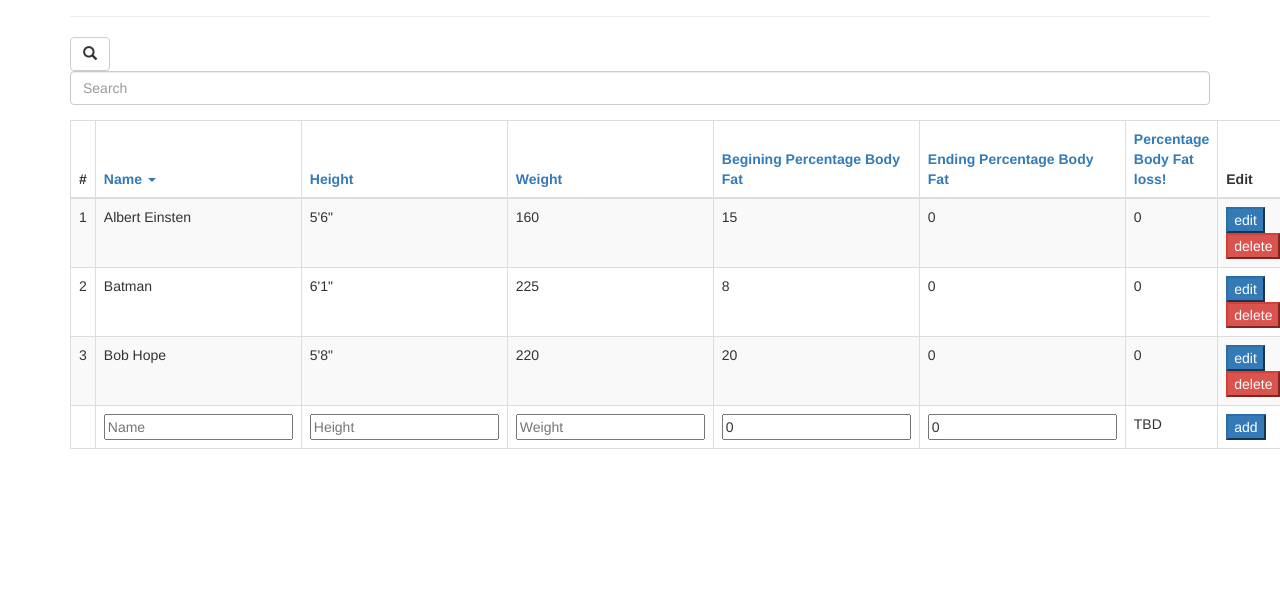
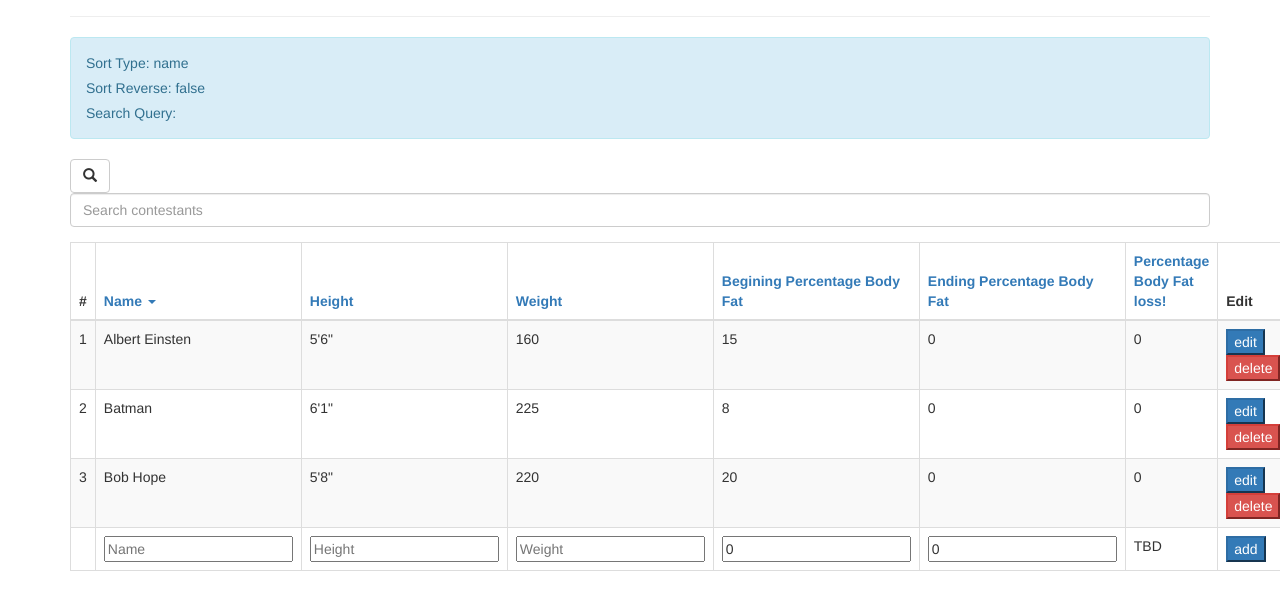
Before and after one commit to QsBBQ/biggest_loser, a website: page index.html in a window 1280 px wide. Shown: the part 268-859 px from the top of the page. Before the commit the page ends 800 px from the top, so only its background shows below. Drawn offline with nearby package versions, Linux system fonts and the light colour scheme; some packages are replaced by stand-ins of ours.

Commit message:
added some instrumentation showing what should be sorted

```diff
--- a/index.html
+++ b/index.html
@@ -12,6 +12,11 @@
       <div class="page-header">
         <h1>Contestants {{test}}!</h1>
       </div>
+      <div class="alert alert-info">
+        <p>Sort Type: {{sortType}}</p>
+        <p>Sort Reverse: {{sortReverse}}</p>
+        <p>Search Query: {{searchContestant}}</p>
+      </div>
       <div class="row">
         <div class="col-md-12">
           <form>
@@ -20,7 +25,7 @@
                     <span class="glyphicon glyphicon-search" aria-hidden="true">
                     </span>
                   </button>
-                  <input type="text" class="form-control" placeholder="Search" ng-model="searchContestant">
+                  <input type="text" class="form-control" placeholder="Search contestants" ng-model="searchContestant">
             </div>
           </form>
           <table class="table table-striped table-bordered">
@@ -28,25 +33,25 @@
               <tr>
                 <th>#</th>
                 <th>
-                  <a href="" ng-click="sortType= 'name'; sortReverse = !sortReverse">
+                  <a href="" ng-click="sortType='name'; sortReverse = !sortReverse">
                   Name
                   <span ng-show="sortType == 'name' && !sortReverse" class="caret"></span>
                   <span ng-show="sortType == 'name' && sortReverse" class="dropup"><span class="caret"></span></span>
                 </th>
                 <th>
-                  <a href="" ng-click="sortType= 'height'; sortReverse = !sortReverse">
+                  <a href="" ng-click="sortType='height'; sortReverse = !sortReverse">
                   Height
                   <span ng-show="sortType == 'height' && !sortReverse" class="caret"></span>
                   <span ng-show="sortType == 'height' && sortReverse" class="dropup"><span class="caret"></span></span>
                 </th>
                 <th>
-                  <a href="" ng-click="sortType= 'weight'; sortReverse = !sortReverse">
+                  <a href="" ng-click="sortType = 'weight'; sortReverse = !sortReverse">
                   Weight
                   <span ng-show="sortType == 'weight' && !sortReverse" class="caret"></span>
                   <span ng-show="sortType == 'weight' && sortReverse" class="dropup"><span class="caret"></span></span>
                 </th>
                 <th>
-                  <a href="" ng-click="sortType= 'begfatPercentage'; sortReverse = !sortReverse">
+                  <a href="" ng-click="sortType='begfatPercentage'; sortReverse = !sortReverse">
                   Begining Percentage Body Fat
                   <span ng-show="sortType == 'begfatPercentage' && !sortReverse" class="caret"></span>
                   <span ng-show="sortType == 'begfatPercentage' && sortReverse" class="dropup"><span class="caret"></span></span>
```
